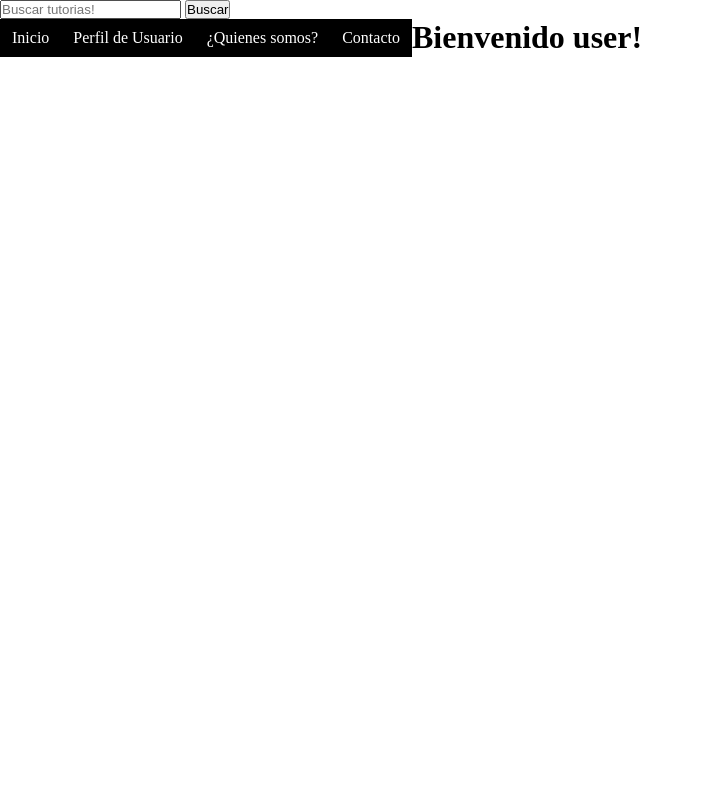
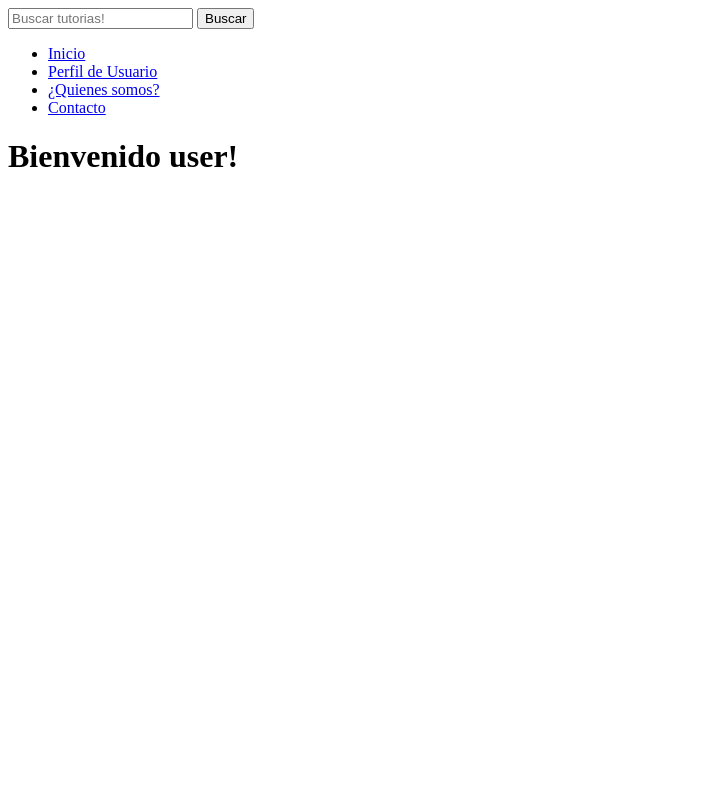
Before and after one commit to PabloReszczynski/Tics, a PHP site: page /welcome2.php in a window 1280 px wide. Shown: the whole page, without its empty margins (0-703 px from the left). Run offline with PHP 8.4, Linux system fonts and the light colour scheme; the visitor is signed in with stand-in values (Sample User, id 1).

Commit message:
Update welcome2.php

```diff
--- a/welcome2.php
+++ b/welcome2.php
@@ -2,58 +2,6 @@
   <head>
     <title>welcome</title>
     <meta charset="utf-8">
-    <style type="text/css">
-
-			* {
-				margin:0px;
-				padding:0px;
-			}
-
-			#header {
-				margin:auto;
-				width:500px;
-				font-family:Arial, Helvetica, sans-serif;
-			}
-
-			ul, ol {
-				list-style:none;
-			}
-
-			.nav > li {
-				float:left;
-			}
-
-			.nav li a {
-				background-color:#000;
-				color:#fff;
-				text-decoration:none;
-				padding:10px 12px;
-				display:block;
-			}
-
-			.nav li a:hover {
-				background-color:#434343;
-			}
-
-			.nav li ul {
-				display:none;
-				position:absolute;
-				min-width:140px;
-			}
-
-			.nav li:hover > ul {
-				display:block;
-			}
-
-			.nav li ul li {
-				position:relative;
-			}
-
-			.nav li ul li ul {
-				right:-140px;
-				top:0px;
-			}
-			</style>
   </head>
   <body>
   	<?php
```
